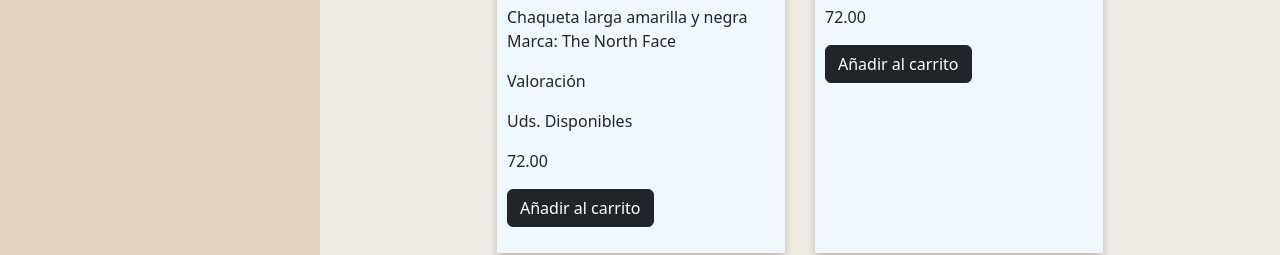
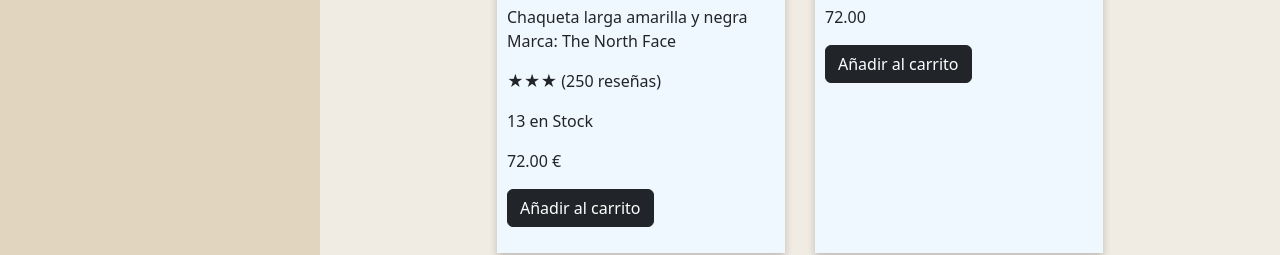
Before and after one commit to rodriiFdz/Quokka-Clothing, a plain HTML site: page productos.html in a window 1280 px wide. Shown: the part 551-806 px from the top of the page. Drawn offline with nearby package versions, Linux system fonts and the light colour scheme.

Commit message:
Add files via upload

```diff
--- a/productos.html
+++ b/productos.html
@@ -57,9 +57,9 @@
           <img src="imagenes/Chaqueta.jpg" width="270px">
           <h2>Chaqueta Vintage</h2>
           <p>Chaqueta larga amarilla y negra<br>Marca: The North Face</p>
-          <p>Valoración</p>
-          <p>Uds. Disponibles</p>
-          <p>72.00</p>
+          <p>★★★ (250 reseñas)</p>
+          <p>13 en Stock</p>
+          <p>72.00 &euro;</p>
           <p><button class="btn btn-dark">Añadir al carrito</button></p>
         </div>
         <div class="card-product">
```
